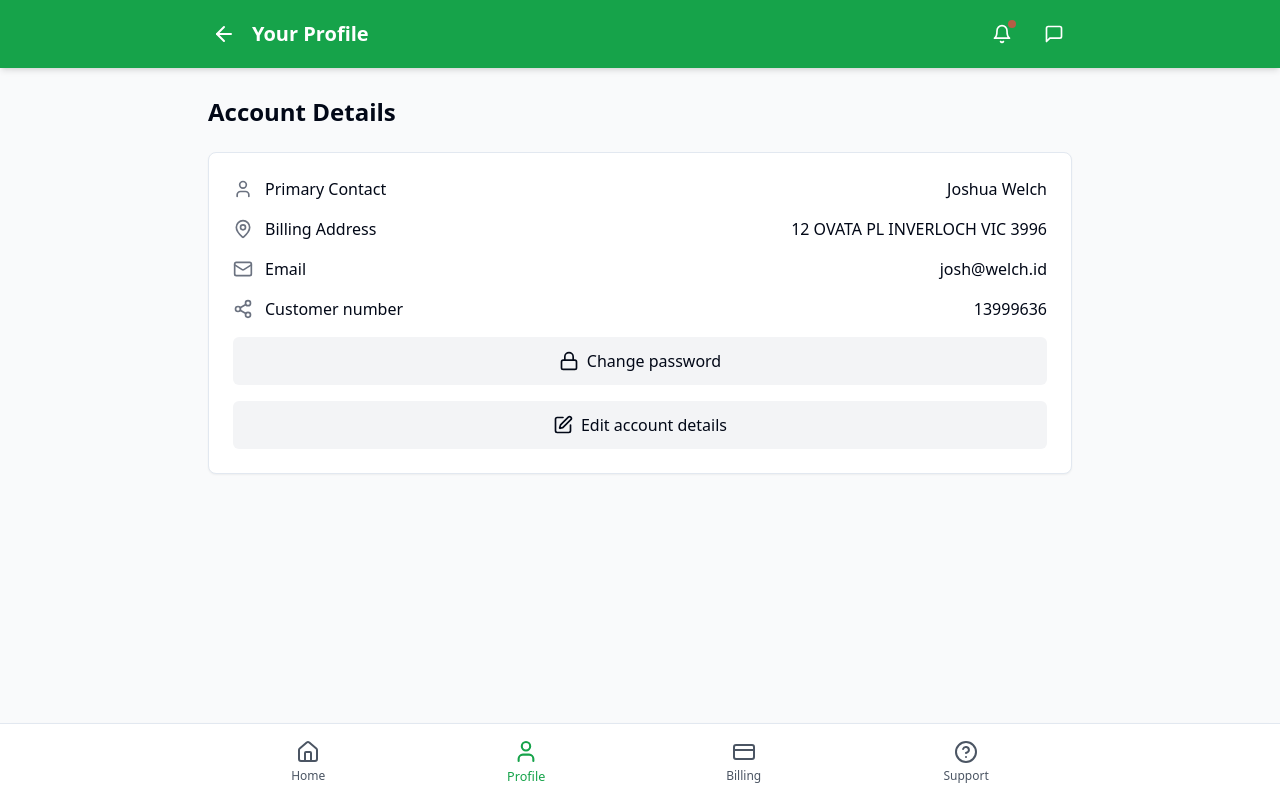
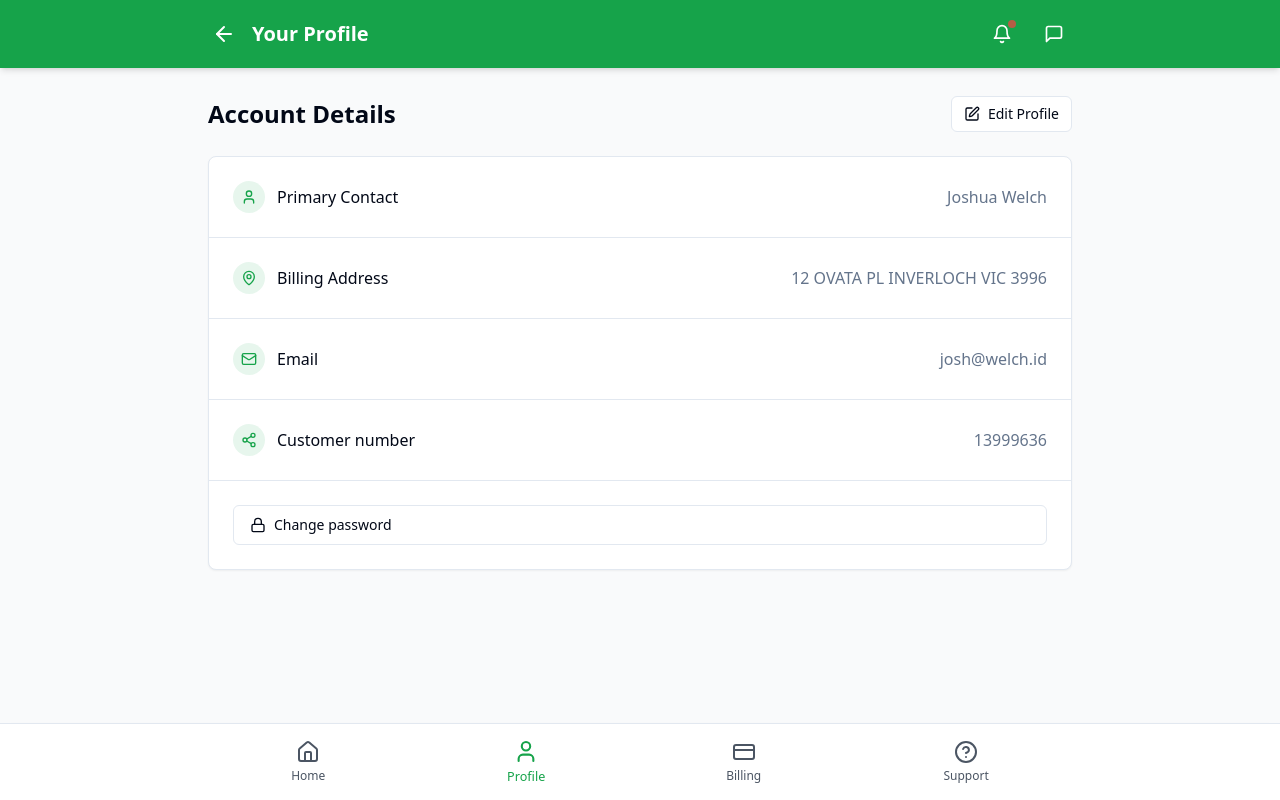
Before and after one commit to Josh-welch/api-connectivity-explorer, a React (Vite) app: page /profile in a window 1280 px wide. Built offline with nearby package versions, Linux system fonts and the light colour scheme.

Commit message:
Improve user interface experience
Enhanced the overall user interface to provide a better experience for users. Adjustments made to layout, styling, and component interactions to create a more intuitive and visually appealing design.
[skip gpt_engineer]

```diff
--- a/src/pages/Profile.tsx
+++ b/src/pages/Profile.tsx
@@ -1,48 +1,67 @@
 import { Card } from "@/components/ui/card";
 import { User, MapPin, Mail, Share2, Lock, Edit } from "lucide-react";
+import { Button } from "@/components/ui/button";
 
 const Profile = () => {
   return (
     <div className="space-y-8">
       <section>
-        <h2 className="text-2xl font-semibold mb-6">Account Details</h2>
-        <Card className="p-6 space-y-4">
-          <div className="flex justify-between items-center">
+        <div className="flex items-center justify-between mb-6">
+          <h2 className="text-2xl font-semibold">Account Details</h2>
+          <Button variant="outline" size="sm" className="gap-2">
+            <Edit className="h-4 w-4" />
+            Edit Profile
+          </Button>
+        </div>
+        <Card>
+          <div className="divide-y">
+            <div className="p-4 sm:p-6 flex flex-col sm:flex-row sm:items-center sm:justify-between gap-2">
               <div className="flex items-center gap-3">
-              <User className="h-5 w-5 text-gray-500" />
+                <div className="flex items-center justify-center size-8 rounded-full bg-primary/10">
+                  <User className="h-4 w-4 text-primary" />
+                </div>
                 <span className="font-medium">Primary Contact</span>
               </div>
-            <span>Joshua Welch</span>
+              <span className="text-muted-foreground ml-11 sm:ml-0">Joshua Welch</span>
             </div>
-          <div className="flex justify-between items-center">
+
+            <div className="p-4 sm:p-6 flex flex-col sm:flex-row sm:items-center sm:justify-between gap-2">
               <div className="flex items-center gap-3">
-              <MapPin className="h-5 w-5 text-gray-500" />
+                <div className="flex items-center justify-center size-8 rounded-full bg-primary/10">
+                  <MapPin className="h-4 w-4 text-primary" />
+                </div>
                 <span className="font-medium">Billing Address</span>
               </div>
-            <span>12 OVATA PL INVERLOCH VIC 3996</span>
+              <span className="text-muted-foreground ml-11 sm:ml-0">12 OVATA PL INVERLOCH VIC 3996</span>
             </div>
-          <div className="flex justify-between items-center">
+
+            <div className="p-4 sm:p-6 flex flex-col sm:flex-row sm:items-center sm:justify-between gap-2">
               <div className="flex items-center gap-3">
-              <Mail className="h-5 w-5 text-gray-500" />
+                <div className="flex items-center justify-center size-8 rounded-full bg-primary/10">
+                  <Mail className="h-4 w-4 text-primary" />
+                </div>
                 <span className="font-medium">Email</span>
               </div>
-            <span>josh@welch.id</span>
+              <span className="text-muted-foreground ml-11 sm:ml-0">josh@welch.id</span>
             </div>
-          <div className="flex justify-between items-center">
+
+            <div className="p-4 sm:p-6 flex flex-col sm:flex-row sm:items-center sm:justify-between gap-2">
               <div className="flex items-center gap-3">
-              <Share2 className="h-5 w-5 text-gray-500" />
+                <div className="flex items-center justify-center size-8 rounded-full bg-primary/10">
+                  <Share2 className="h-4 w-4 text-primary" />
+                </div>
                 <span className="font-medium">Customer number</span>
               </div>
-            <span>13999636</span>
+              <span className="text-muted-foreground ml-11 sm:ml-0">13999636</span>
             </div>
-          <button className="w-full flex items-center justify-center gap-2 p-3 bg-gray-100 rounded-md hover:bg-gray-200 transition-colors">
-            <Lock className="h-5 w-5" />
-            <span>Change password</span>
-          </button>
-          <button className="w-full flex items-center justify-center gap-2 p-3 bg-gray-100 rounded-md hover:bg-gray-200 transition-colors">
-            <Edit className="h-5 w-5" />
-            <span>Edit account details</span>
-          </button>
+          </div>
+
+          <div className="p-4 sm:p-6 space-y-3 border-t">
+            <Button variant="outline" className="w-full justify-start gap-2">
+              <Lock className="h-4 w-4" />
+              Change password
+            </Button>
+          </div>
         </Card>
       </section>
     </div>
```
Lines whose indentation alone changed are shown as unchanged.
